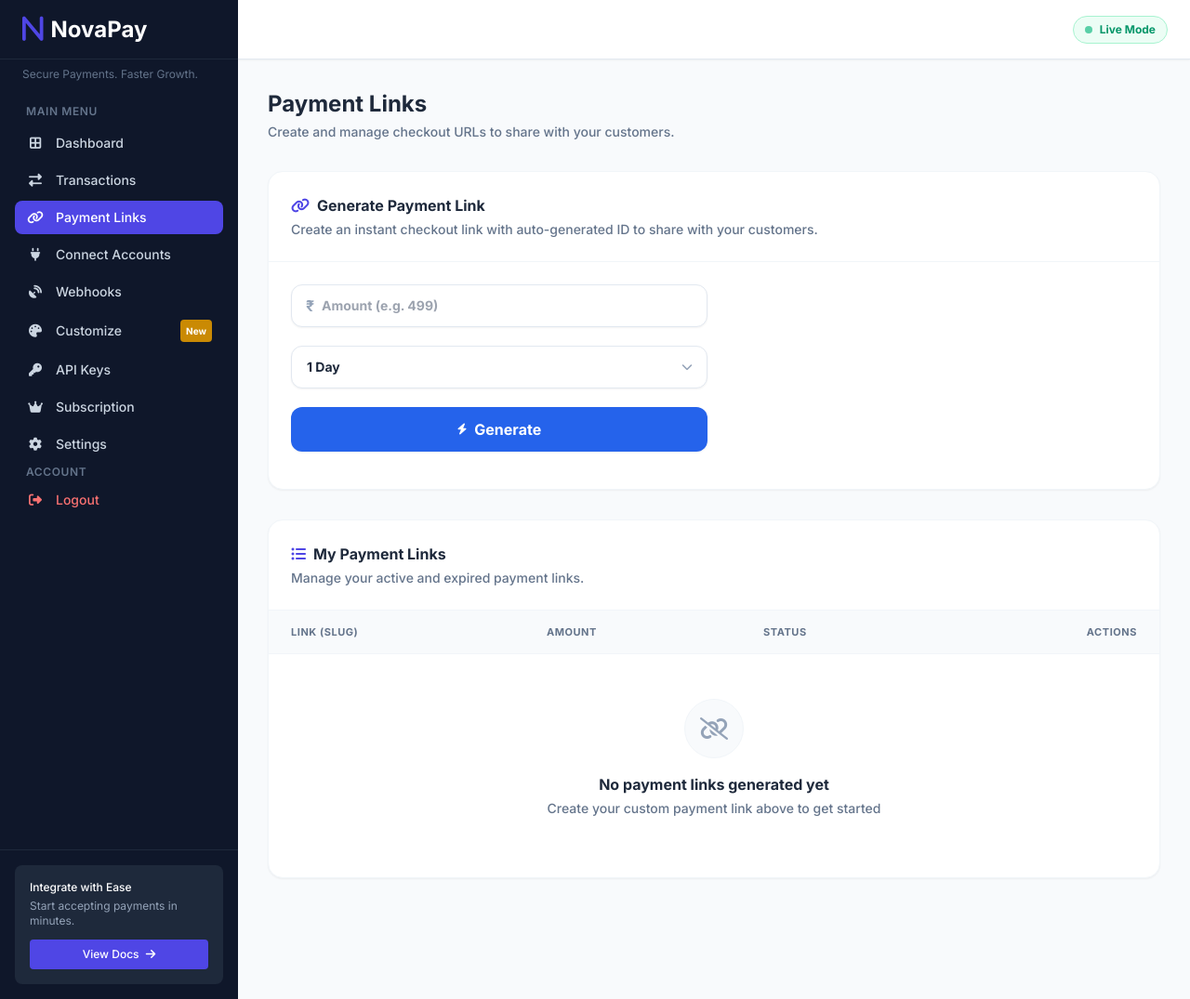
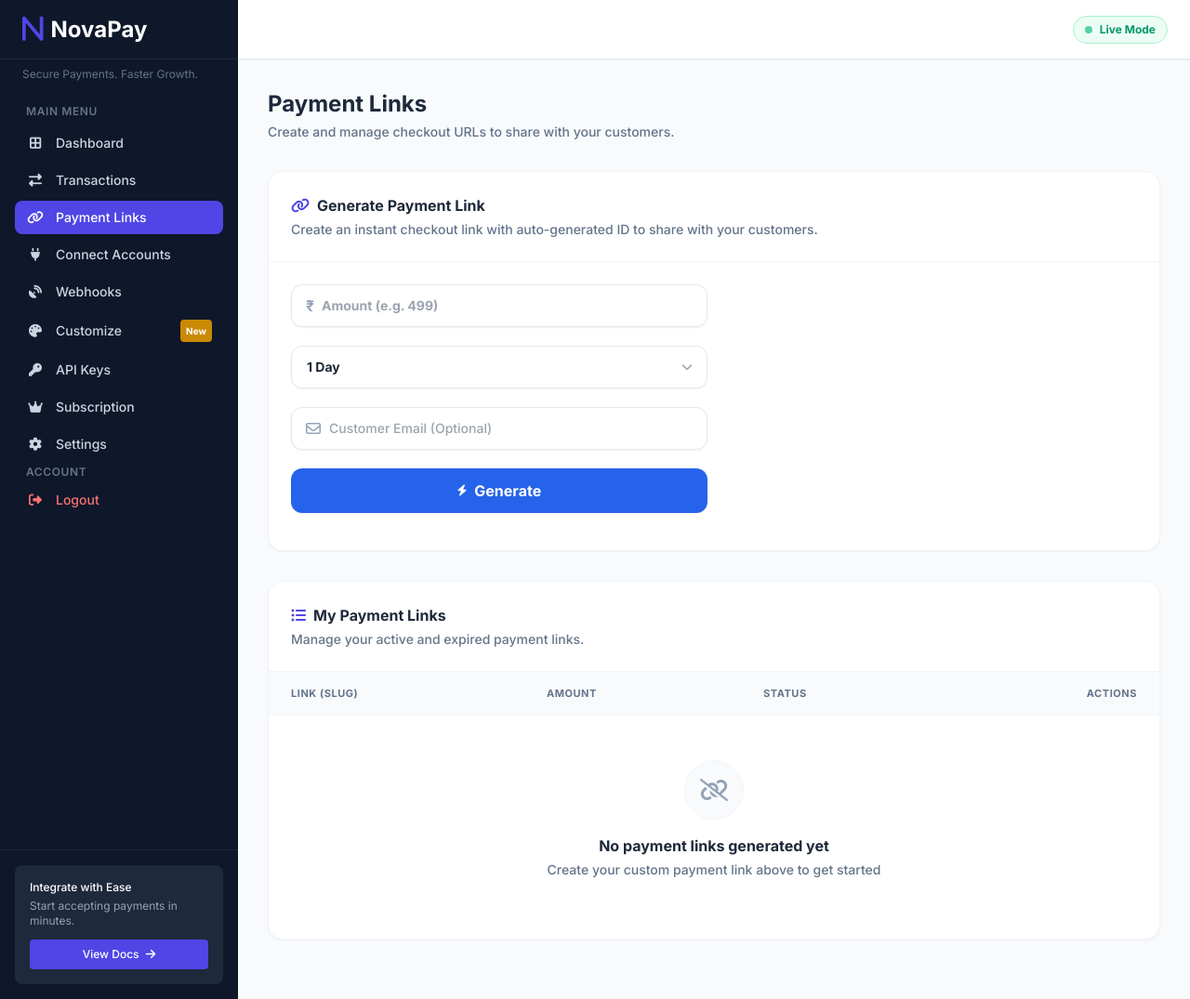
Before and after one commit to KARAMbhaiyaaaa425/KARAN13467GH, a Flask app: page /payment_links in a window 1280 px wide. Shown: the whole page at 93% size. Run offline with Flask 3, Linux system fonts and the light colour scheme; the visitor is signed in with stand-in values (Sample User, id 1); data comes from the database, SQL or seed files in the repository; data that the repository does not hold is empty; some libraries are stand-ins or nearby versions.

Commit message:
Add files via upload

```diff
--- a/templates/api_docs.html
+++ b/templates/api_docs.html
@@ -65,6 +65,7 @@
   <span class="text-emerald-400">"amount"</span>: <span class="text-orange-400">499.00</span>, <span class="text-slate-500">// (Required) Float. Amount in INR</span>
   <span class="text-emerald-400">"order_id"</span>: <span class="text-yellow-300">"ORDER_987654"</span>, <span class="text-slate-500">// (Optional) Your internal order ID</span>
   <span class="text-emerald-400">"customer_name"</span>: <span class="text-yellow-300">"John Doe"</span>, <span class="text-slate-500">// (Optional) Customer Name</span>
+  <span class="text-emerald-400">"customer_email"</span>: <span class="text-yellow-300">"john@example.com"</span>, <span class="text-slate-500">// (Optional) Email for automated receipt</span>
   <span class="text-emerald-400">"callback_url"</span>: <span class="text-yellow-300">"https://your-site.com/webhook"</span> <span class="text-slate-500">// (Optional) URL to receive webhooks</span>
 }</pre>
                 </div>
--- a/templates/payment_links.html
+++ b/templates/payment_links.html
@@ -54,6 +54,13 @@
                                     <option value="1440" selected>1 Day</option>
                                 </select>
                                 <i class="fa-solid fa-chevron-down absolute right-4 top-1/2 -translate-y-1/2 text-slate-400 text-xs pointer-events-none"></i>
+                            </div>
+                        </div>
+
+                        <div>
+                            <div class="relative">
+                                <i class="fa-regular fa-envelope absolute left-4 top-1/2 -translate-y-1/2 text-slate-400"></i>
+                                <input type="email" name="customer_email" placeholder="Customer Email (Optional)" class="w-full pl-10 pr-4 py-3 bg-white border border-slate-200 rounded-xl focus:ring-2 focus:ring-primary focus:border-primary outline-none transition-all text-sm font-medium text-slate-800 shadow-sm">
                             </div>
                         </div>
 
```
